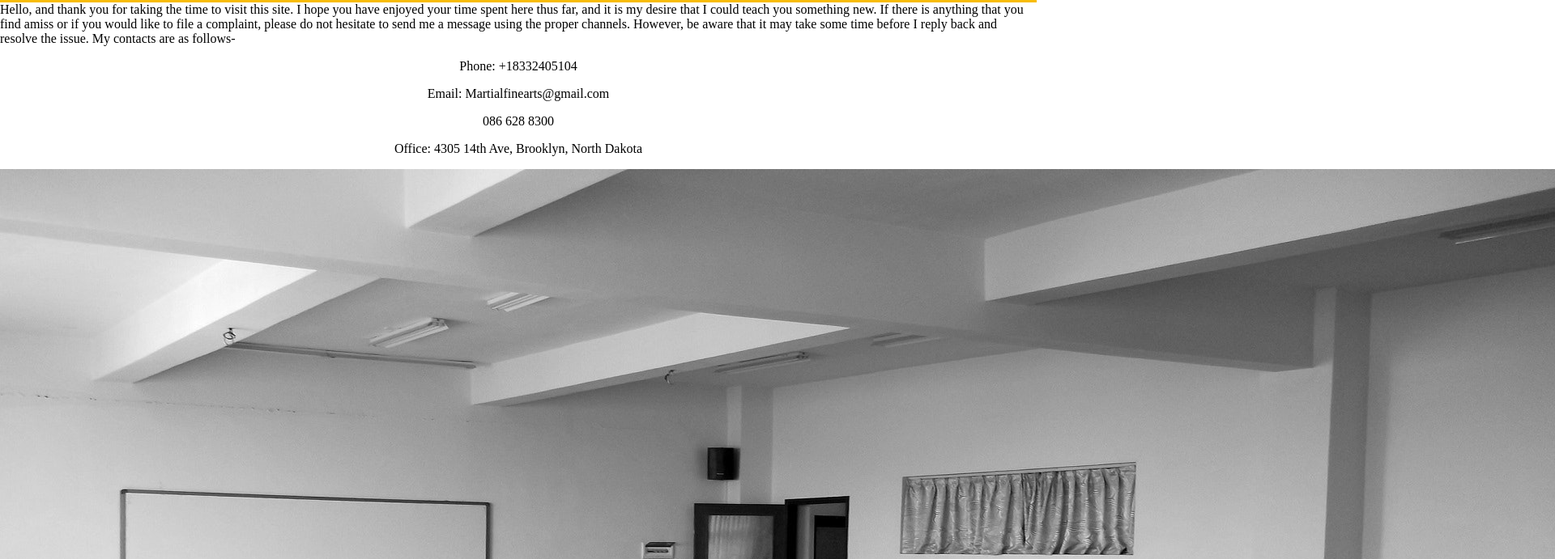
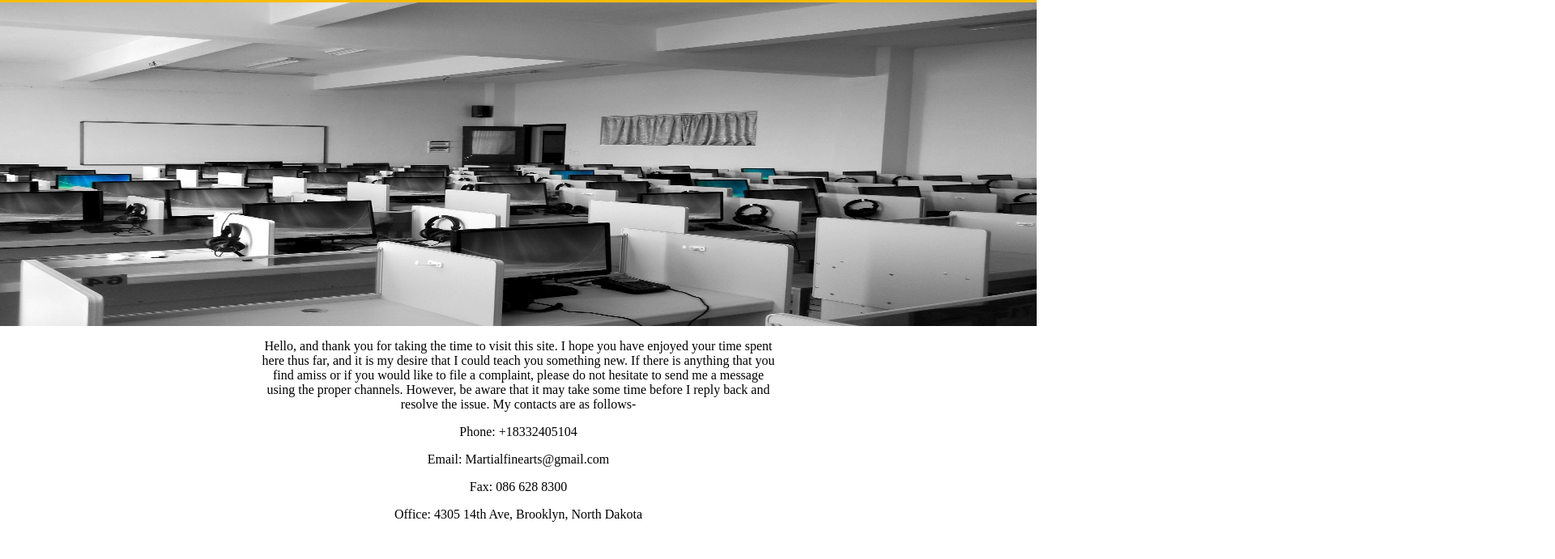
Before and after one commit to BessleyTKatsande/wdd130, a plain HTML site: page martialfinearts/index3.html in a window 1280 px wide. Shown: the part 85-776 px from the top of the page at 81% size, 1920 px wide, since content can reach past the window. Drawn offline with Linux system fonts and the light colour scheme.

Commit message:
Add files via upload

```diff
--- a/martialfinearts/index3.html
+++ b/martialfinearts/index3.html
@@ -198,11 +198,35 @@
         margin-right: auto;
         width: 50%;
     }
+
+    .banner-box{
+        width: 100%;
+    }
+
+    .banner-box img{
+        width: 100%;
+        height: 400px;
+        background-size: 100%;
+        margin-left:auto;
+        margin-right:auto;
+        display: block;
+    }
+
+    .paragraph-card {
+        grid-column: 5/7;
+        grid-row: 2/3;
+        display: block;
+        margin-left: auto;
+        margin-right: auto;
+        width: 50%;
+    }
 </style>
 
 <body>
   <header>
-    <div class="logo-link"><img class="logo" img src="/images/head.jpg" alt="head"></div>
+        <div class="logo-link">
+            <img class="logo" img src="/images/head.jpg" alt="head" class="center">
+        </div>
         <nav>
             <a href="index1.html">Home</a>
             <a href="index2.html">Content</a>
@@ -210,12 +234,16 @@
         </nav>
       </header>
      <main>
-    Hello, and thank you for taking the time to visit this site. I hope you have enjoyed your time spent here thus far, and it is my desire that I could teach you something new. If there is anything that you find amiss or if you would like to file a complaint, please do not hesitate to send me a message using the proper channels. However, be aware that it may take some time before I reply back and resolve the issue. My contacts are as follows-</p>
+        <div class="banner-box">
+            <img class="banner-box img" img src="images/call.jpg" alt="call">
+        </div>
+        <section class="paragraph-card">
+            <p>Hello, and thank you for taking the time to visit this site. I hope you have enjoyed your time spent here thus far, and it is my desire that I could teach you something new. If there is anything that you find amiss or if you would like to file a complaint, please do not hesitate to send me a message using the proper channels. However, be aware that it may take some time before I reply back and resolve the issue. My contacts are as follows-</p>
             <p>Phone: +18332405104</p>
             <p>Email: Martialfinearts@gmail.com</p>
-    <p>086 628 8300</p>
+            <p>Fax: 086 628 8300</p>
             <p>Office: 4305 14th Ave, Brooklyn, North Dakota</p>
-    <img src="images/call.jpg" alt="call">
+        </section>
      </main>
       <footer>
         <nav>
```
Also changed, not shown: martialfinearts/content.html (+0 -1 lines), martialfinearts/index1.html (+3 -1 lines), martialfinearts/index2.html (+5 -3 lines). Lines whose indentation alone changed are shown as unchanged.
